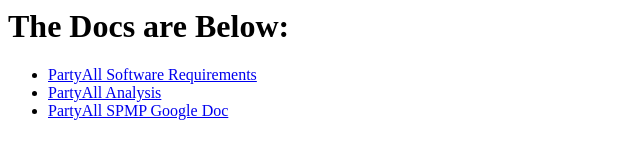
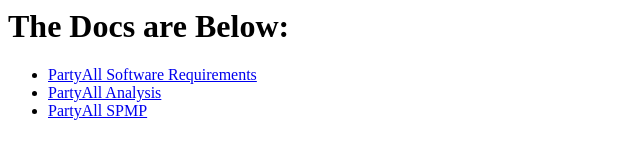
Before and after one commit to jmuia/dj-web-app-docs, a website: page index.html in a window 1280 px wide. Shown: the whole page, without its empty margins (0-640 px from the left). Drawn offline with Linux system fonts and the light colour scheme.

Commit message:
Changed link to spmp html

```diff
--- a/index.html
+++ b/index.html
@@ -9,7 +9,7 @@
         <ul>
             <li><a href="docs/partyall-software-requirements.html">PartyAll Software Requirements</a></li>
             <li><a href="docs/partyall-analysis.html">PartyAll Analysis</a></li>
-            <li><a href="https://docs.google.com/a/mylaurier.ca/document/d/1DNzLQjyimyN0LjhnaCp7OnaZhO8xeZFGn8z7TQNBKoU/edit?usp=sharing">PartyAll SPMP Google Doc</a></li>
+            <li><a href="docs/partyall-spmp.html">PartyAll SPMP</a></li>
         </ul>
     </body>
 </html>
```
